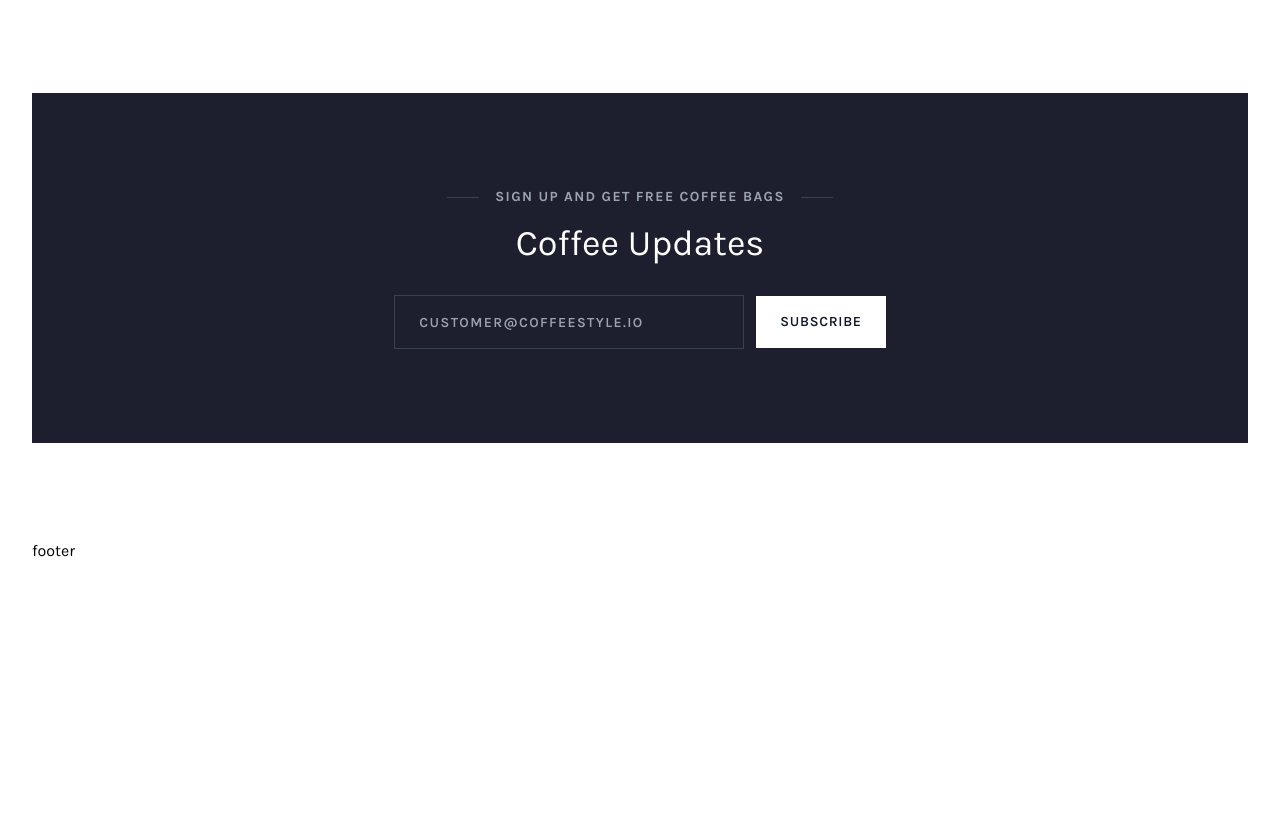
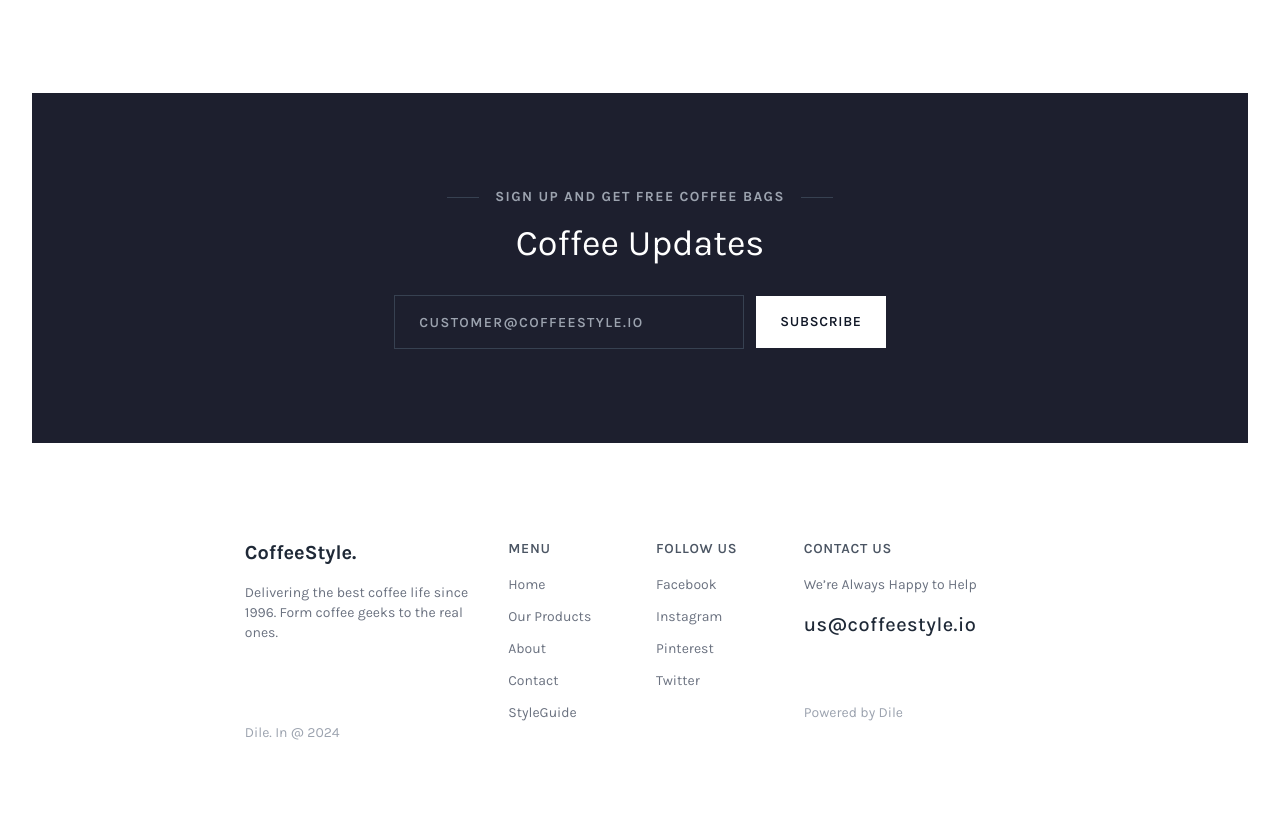
Before and after one commit to ZuyLe13/tailwindcss-coffestyle, a website: page public/index.html in a window 1280 px wide. Shown: the part 5429-6268 px from the top of the page. Before the commit the page ends 5992 px from the top, so only its background shows below. Drawn offline with nearby package versions, Linux system fonts and the light colour scheme; files that its build step writes are made by us from their sources.

Commit message:
Add footer

```diff
--- a/public/index.html
+++ b/public/index.html
@@ -543,10 +543,45 @@
                     </div>
 
                 </main>
-                <footer>footer</footer>
+
+                <!--------------------- Footer --------------------->
+                <footer class="w-[95%] lg:w-[80%] xl:w-[65%] mx-auto pb-24 text-gray-500 text-sm">
+                    <div class="flex flex-col md:flex-row text-center md:text-left gap-8">
+                        <div class="basis-1/3">
+                            <div class="font-bold text-xl mb-4 text-gray-800">CoffeeStyle.</div>
+                            <div class="mb-8 md:mb-20">
+                                Delivering the best coffee life since 1996. Form coffee geeks to the real ones.
+                            </div>
+                            <div class="text-gray-400 hover:text-coffee-400">Dile. In @ 2024</div>
+                        </div>
+                        <div class="basis-1/6">
+                            <div class="uppercase font-semibold tracking-wider text-gray-600 mb-4">Menu</div>
+                            <div class="flex flex-col gap-3">
+                                <div><a href="#!" class="hover:text-coffee-400">Home</a></div>
+                                <div><a href="#!" class="hover:text-coffee-400">Our Products</a></div>
+                                <div><a href="#!" class="hover:text-coffee-400">About</a></div>
+                                <div><a href="#!" class="hover:text-coffee-400">Contact</a></div>
+                                <div><a href="#!" class="hover:text-coffee-400">StyleGuide</a></div>
+                            </div>
+                        </div>
+                        <div class="basis-1/6">
+                            <div class="uppercase font-semibold tracking-wider text-gray-600 mb-4">Follow Us</div>
+                            <div class="flex flex-col gap-3">
+                                <div><a href="#!" class="hover:text-coffee-400">Facebook</a></div>
+                                <div><a href="#!" class="hover:text-coffee-400">Instagram</a></div>
+                                <div><a href="#!" class="hover:text-coffee-400">Pinterest</a></div>
+                                <div><a href="#!" class="hover:text-coffee-400">Twitter</a></div>
+                            </div>
+                        </div>
+                        <div class="basis-1/3">
+                            <div class="uppercase font-semibold tracking-wider text-gray-600 mb-4">Contact Us</div>
+                            <div class="mb-4">We’re Always Happy to Help</div>
+                            <div class="mb-16 text-xl text-gray-800 font-medium tracking-wide"><a href="#!">us@coffeestyle.io</a></div>
+                            <div><a class="text-gray-400 hover:text-coffee-400" href="https://www.facebook.com/le.duy.131103/">Powered by Dile</a></div>
+                        </div>
+                    </div>
+                </footer>
             </div>
-            <!-- End content-wrapper -->
         </div>
-        <!-- End root -->
     </body>
 </html>
```
